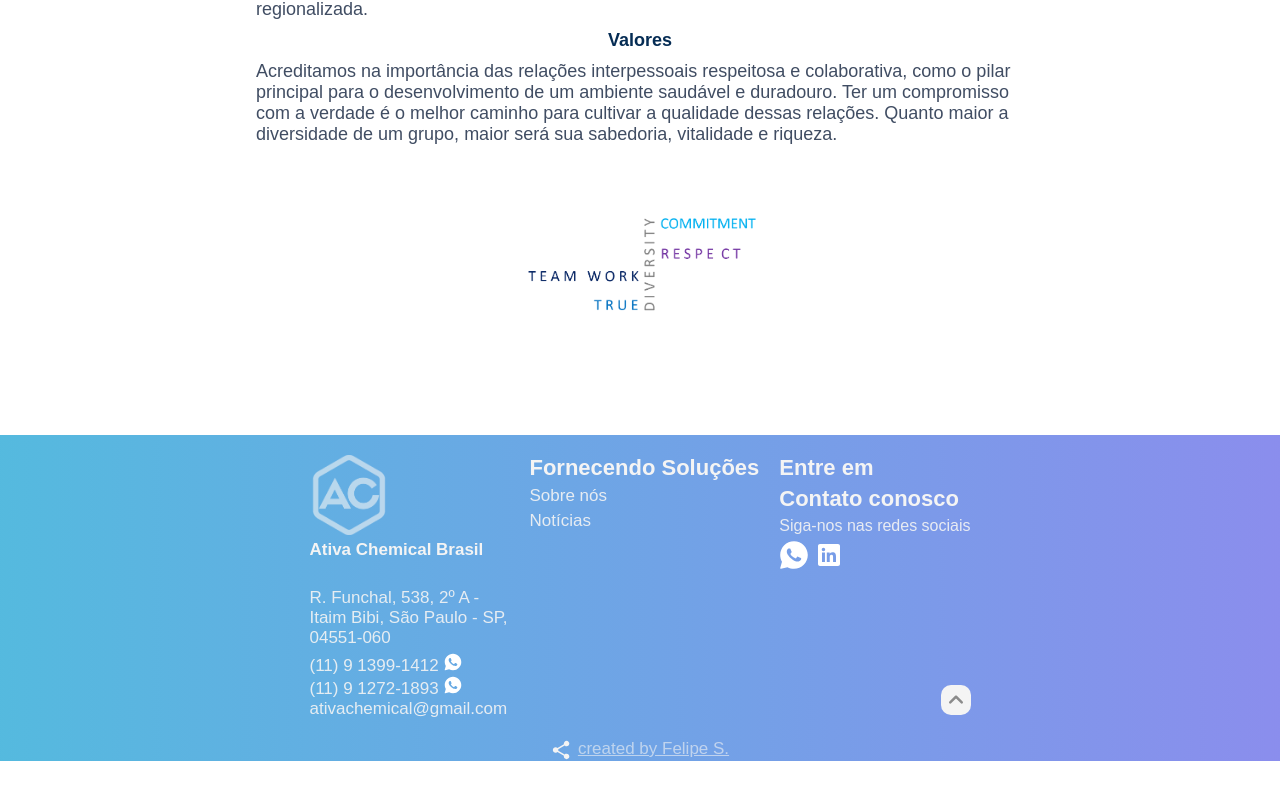
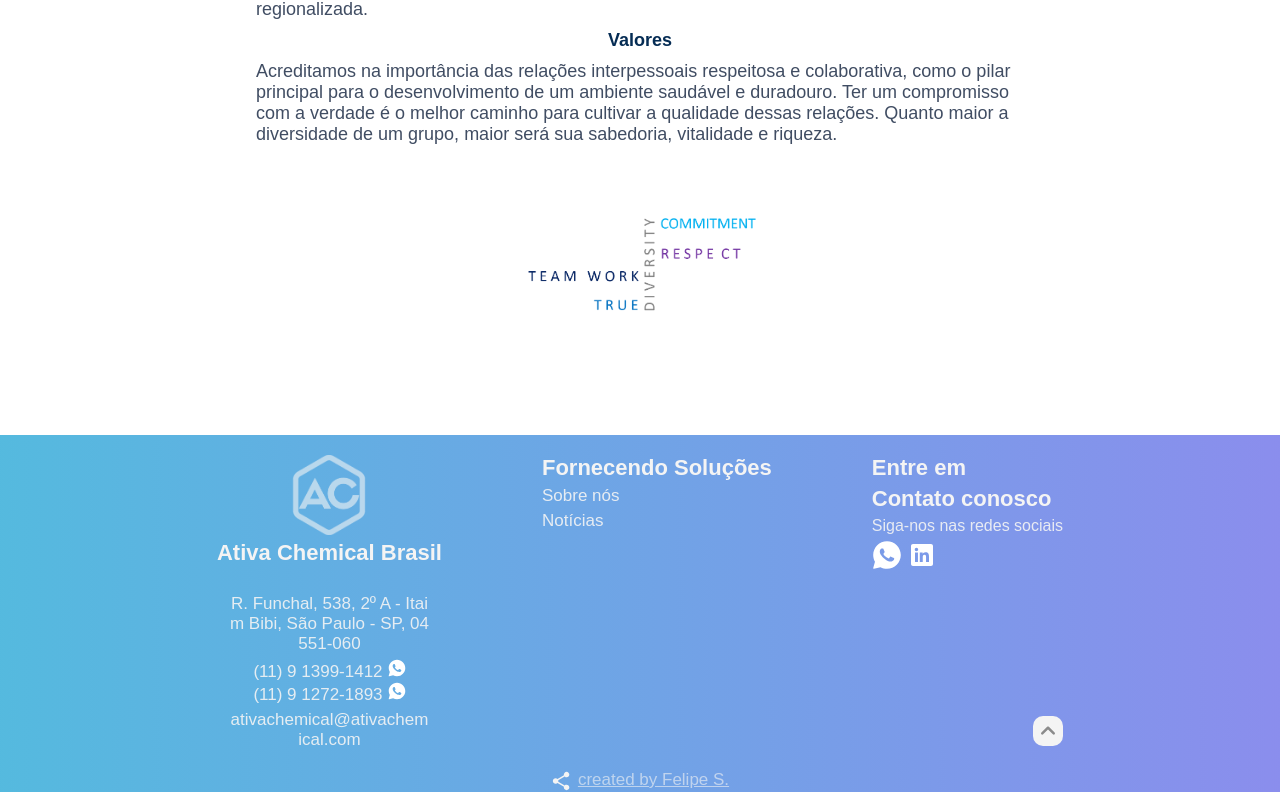
Before and after one commit to ativachemical/ac-front, a React (Create React App) app in the folder ac-front/: page / in a window 1280 px wide. Shown: the part 2557-3349 px from the top of the page. Before the commit the page ends 3318 px from the top, so only its background shows below. Built offline with nearby package versions, Linux system fonts and the light colour scheme.

Commit message:
ajustes rolar para topo no menu e ajustes no footer

```diff
--- a/ac-front/src/components/footer/index.js
+++ b/ac-front/src/components/footer/index.js
@@ -38,17 +38,23 @@ export function Footer() {
     }
   }
 
+  function openEmail() {
+    window.open("mailto:ativachemical@ativachemical.com");
+  }
+
+
   return (
     <Styled.Footer id="footer">
       <Styled.ContentFooter>
+
         <Styled.Left>
           <Styled.ImgLogo src={WhiteLogo} />
-          <Styled.Bold>Ativa Chemical Brasil</Styled.Bold>
+          <Styled.FooterTitle>Ativa Chemical Brasil</Styled.FooterTitle>
           <br />
           <Styled.Link onClick={openMaps}>
             R. Funchal, 538, 2º A - Itaim Bibi, São Paulo - SP, 04551-060
           </Styled.Link>
-          <div>
+          <Align column alignCenter>
             <Styled.Flex>
               <Styled.Link onClick={() => openWhatsapp(1)}>
                 (11) 9 1399-1412
@@ -61,8 +67,8 @@ export function Footer() {
               </Styled.Link>
               <Styled.WhatsappNumberIcon onClick={() => openWhatsapp(2)} />
             </Styled.Flex>
-            <Styled.Link>ativachemical@gmail.com</Styled.Link>
-          </div>
+          </Align>
+          <Styled.Link onClick={() => openEmail()}>ativachemical@ativachemical.com</Styled.Link>
         </Styled.Left>
 
         <Styled.MiddleContent>
--- a/ac-front/src/components/footer/style.js
+++ b/ac-front/src/components/footer/style.js
@@ -8,15 +8,24 @@ export const Footer = styled.footer`
   align-items: center;
   justify-content: center;
   flex-direction: column;
+  @media(width < 768px){
+    text-align: center;
+  }
 `
 
 export const ContentFooter = styled.footer`
   display: flex;
   max-width: 900px;
-  gap: 20px;
+  gap: 100px;
   justify-content: space-between;
   flex-wrap: wrap;
   padding: 20px;
+
+  @media(width < 768px){
+    justify-content: center;
+    text-align: center;
+    gap: 50px;
+  }
 `
 
 export const FooterText = styled.p`
@@ -53,8 +62,9 @@ export const Flex = styled.div`
 export const Left = styled.div`
   display: flex;
   gap: 5px;
-  align-items: baseline;
   flex-direction: column;
+  text-align: center;
+  align-items: center;
 `
 
 export const FooterTitle = styled.div`
@@ -67,6 +77,9 @@ export const Bold = styled.p`
   font-weight: 600;
   color: var(--solid-color);
   font-size: 17px;
+  @media(width < 768px){
+    text-align: center;
+  }
 `
 
 export const Text = styled.p`
@@ -83,7 +96,12 @@ export const Link = styled.p`
   max-width: 200px;
   opacity: 0.9;
   gap: 20px;
+  word-break: break-all;
   cursor: pointer;
+  @media( width < 768px){
+    max-width: none;
+    text-align: center;
+  }
 
   &:hover {
     text-decoration: underline;
@@ -105,7 +123,7 @@ export const RightContent = styled.div`
 
   @media (width < 769px) {
     display: flex;
-    justify-content: flex-end;
+    align-items: center;
     width: 100%;
   }
 `
@@ -136,6 +154,9 @@ export const LinkIcon = styled(LinkSvg)`
 export const GapIcons = styled.div`
   display: flex;
   gap: 5px;
+  @media(width < 768px){
+    justify-content: center;
+  }
 `
 
 export const Gap = styled.div`
--- a/ac-front/src/components/header/index.js
+++ b/ac-front/src/components/header/index.js
@@ -1,4 +1,4 @@
-import React, { useEffect, useState } from "react"
+import React, { useEffect, useState } from "react";
 import {
   InlineLogo,
   AboutUsCarousel2,
@@ -9,13 +9,13 @@ import {
   ServicesCarousel3,
   ServicesCarousel4,
   ProductsCarousel4,
-} from "../../assets/imgs"
-import * as Styled from "./style.js"
-import { Align, Hr, Img } from "../../style.js"
-import { useSelector, useDispatch } from "react-redux"
-import { Button } from "../buttons/button/index.js"
-import { logOut } from "../../redux/user/slice.js"
-import { SelectLanguage } from "../selectLanguage/index.js"
+} from "../../assets/imgs";
+import * as Styled from "./style.js";
+import { Align, Hr, Img } from "../../style.js";
+import { useSelector, useDispatch } from "react-redux";
+import { Button } from "../buttons/button/index.js";
+import { logOut } from "../../redux/user/slice.js";
+import { SelectLanguage } from "../selectLanguage/index.js";
 
 const content = [
   {
@@ -42,59 +42,59 @@ const content = [
       ServicesCarousel4,
     ],
   },
-]
+];
 
 export function Header({ selectedItem }) {
-  const [isOpenMenu, setIsOpenMenu] = useState(false)
-  const [selectedPointIndex, setSelectedPointIndex] = useState(0)
-  const userType = useSelector((state) => state.userReducer.userType)
-  const dispatch = useDispatch()
+  const [isOpenMenu, setIsOpenMenu] = useState(false);
+  const [selectedPointIndex, setSelectedPointIndex] = useState(0);
+  const userType = useSelector((state) => state.userReducer.userType);
+  const dispatch = useDispatch();
 
   useEffect(() => {
     const interval = setInterval(() => {
       const index = content.findIndex(
         (obj) => Object.keys(obj)[0] === selectedItem
-      )
-      const imgsLength = content[index][selectedItem].length - 1
-      // console.log(`imgsLength === selectedPointIndex ${imgsLength === selectedPointIndex}`)
-      // console.log(`imgsLength:${imgsLength} selectedPointIndex:${selectedPointIndex}`)
-      setSelectedPointIndex(selectedPointIndex + 1)
-      if (imgsLength === selectedPointIndex) {
-        setSelectedPointIndex(0)
-      }
-    }, 4000)
+      );
+      const imgsLength = content[index][selectedItem].length - 1;
+      setSelectedPointIndex((prevIndex) => (imgsLength === prevIndex ? 0 : prevIndex + 1));
+    }, 4000);
 
-    return () => clearInterval(interval)
-  }, [selectedPointIndex, selectedItem])
+    return () => clearInterval(interval);
+  }, [selectedPointIndex, selectedItem]);
 
   useEffect(() => {
     const handleResize = () => {
       if (window.innerWidth > 769) {
-        setIsOpenMenu(true)
+        setIsOpenMenu(true);
       }
-    }
+    };
 
-    handleResize()
+    handleResize();
 
-    window.addEventListener("resize", handleResize)
+    window.addEventListener("resize", handleResize);
 
     return () => {
-      window.removeEventListener("resize", handleResize)
-    }
-  }, [])
+      window.removeEventListener("resize", handleResize);
+    };
+  }, []);
+
+  // Rolar para o topo ao mudar de página
+  useEffect(() => {
+    window.scrollTo(0, 0);
+  }, [selectedItem]);
 
   function handleOnclickIsOpenMenu() {
-    setIsOpenMenu(!isOpenMenu)
+    setIsOpenMenu(!isOpenMenu);
   }
 
   function handleOnclickIsOpenMenuSamePage() {
     if (window.innerWidth < 769) {
-      setIsOpenMenu(!isOpenMenu)
+      setIsOpenMenu(!isOpenMenu);
     }
   }
 
   function handlePointClick(index) {
-    setSelectedPointIndex(index)
+    setSelectedPointIndex(index);
   }
 
   return (
@@ -142,7 +142,7 @@ export function Header({ selectedItem }) {
             <Styled.A
               href="#footer"
               onClick={() => {
-                handleOnclickIsOpenMenuSamePage()
+                handleOnclickIsOpenMenuSamePage();
               }}
             >
               Contato
@@ -168,11 +168,11 @@ export function Header({ selectedItem }) {
                   ))}
                 </Styled.Points>
               </React.Fragment>
-            )
+            );
           }
-          return null
+          return null;
         })}
       </Styled.SectionWithPaddingTop>
     </Styled.Header>
-  )
+  );
 }
```
